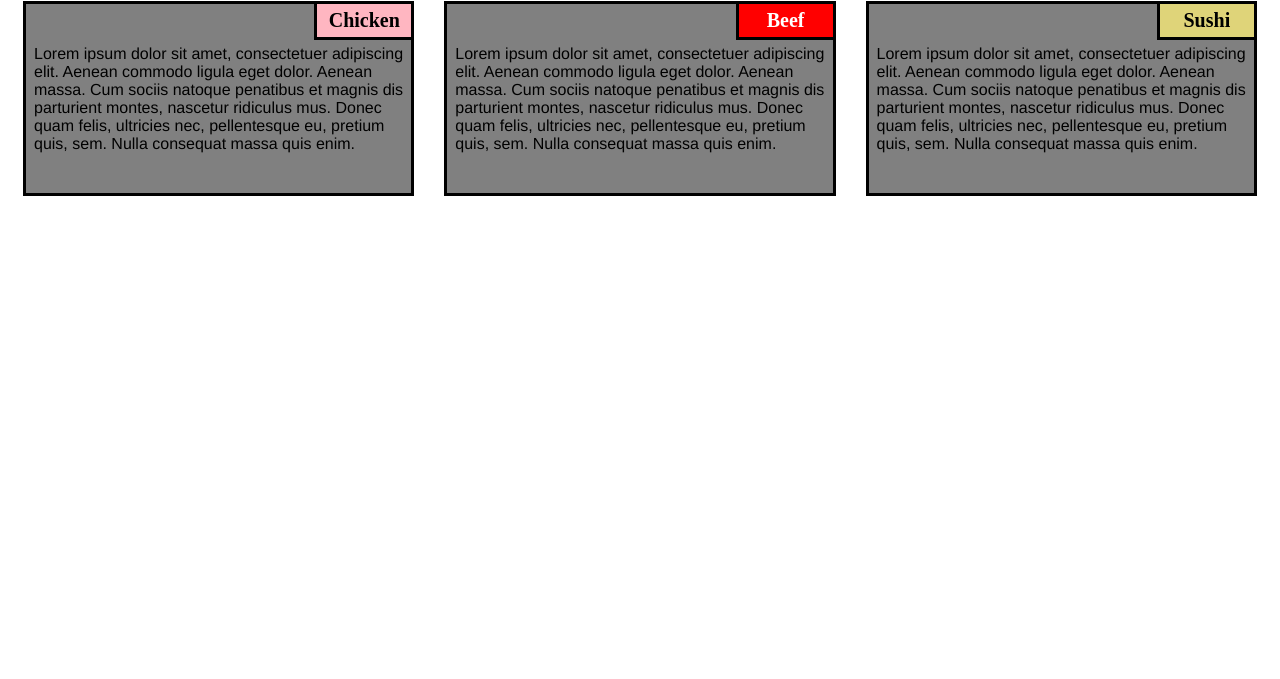
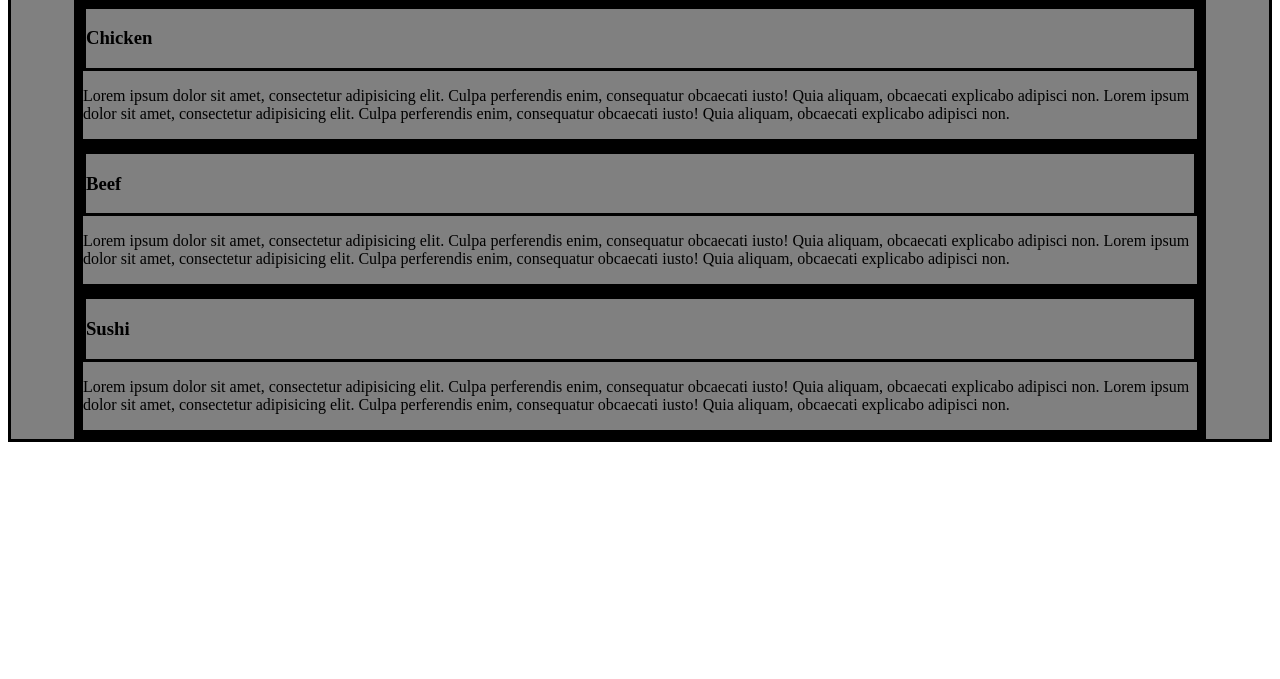
Before and after one commit to SVachhani20/SVachhani20.github.io, a plain HTML site: page mod2-sol/index.html in a window 1280 px wide. Shown: the part 121-800 px from the top of the page. Drawn offline with Linux system fonts and the light colour scheme; files that its build step writes are made by us from their sources.

Commit message:
Update index.html

```diff
--- a/mod2-sol/index.html
+++ b/mod2-sol/index.html
@@ -1,36 +1,49 @@
 <!DOCTYPE html>
 <html>
-
 <head>
   <meta charset="utf-8">
-    <title>module2-solution</title>
+  <meta name="viewport" content="width=device-width, initial-scale=1">
+  <title>My Responsive Layout</title>
+  <link href="https://fonts.googleapis.com/css?family=Lato" rel="stylesheet">
+  <link href='css/style.css' rel='stylesheet' type='text/css'>
 </head>
-<link rel="stylesheet" type="text/css" href="css/style.css">
+<body>
+  <div class="container">
+    <div class="row">
 
-<body>
-    <h1>Our Menu</h1>
-    <section class="column-lg-4 colmn-md-6 colmn-sm-12">
-        <div>
-            <p class="sub1">Chicken</p>
-            <p class="content">
-                Lorem ipsum dolor sit amet, consectetuer adipiscing elit. Aenean commodo ligula eget dolor. Aenean massa. Cum sociis natoque penatibus et magnis dis parturient montes, nascetur ridiculus mus. Donec quam felis, ultricies nec, pellentesque eu, pretium quis, sem. Nulla consequat massa quis enim.
+    <h1 class="menu-title">Our menu</h1>
+      <div class="col-lg-4">
+        <div class="item">
+          <div class="item-title" id="title-one">
+            <h3>Chicken</h3>
+          </div>
+          <p>
+            Lorem ipsum dolor sit amet, consectetur adipisicing elit. Culpa perferendis enim, consequatur obcaecati iusto! Quia aliquam, obcaecati explicabo adipisci non. Lorem ipsum dolor sit amet, consectetur adipisicing elit. Culpa perferendis enim, consequatur obcaecati iusto! Quia aliquam, obcaecati explicabo adipisci non.
           </p>
         </div>
-    </section>
-    <section class="column-lg-4 colmn-md-6 colmn-sm-12">
-        <div>
-            <p class="sub2">Beef</p>
-            <p class="content">
-                Lorem ipsum dolor sit amet, consectetuer adipiscing elit. Aenean commodo ligula eget dolor. Aenean massa. Cum sociis natoque penatibus et magnis dis parturient montes, nascetur ridiculus mus. Donec quam felis, ultricies nec, pellentesque eu, pretium quis, sem. Nulla consequat massa quis enim.
       </div>
-    </section>
-    <section class="column-lg-4 colmn-md-12 colmn-sm-12">
-        <div>
-            <p class="sub3">Sushi</p>
-            <p class="content">
-                Lorem ipsum dolor sit amet, consectetuer adipiscing elit. Aenean commodo ligula eget dolor. Aenean massa. Cum sociis natoque penatibus et magnis dis parturient montes, nascetur ridiculus mus. Donec quam felis, ultricies nec, pellentesque eu, pretium quis, sem. Nulla consequat massa quis enim.
+      <div class="col-lg-4">
+        <div class="item">
+         <div class="item-title" id="title-two">
+          <h3>Beef</h3>
+        </div>
+        <p>
+          Lorem ipsum dolor sit amet, consectetur adipisicing elit. Culpa perferendis enim, consequatur obcaecati iusto! Quia aliquam, obcaecati explicabo adipisci non. Lorem ipsum dolor sit amet, consectetur adipisicing elit. Culpa perferendis enim, consequatur obcaecati iusto! Quia aliquam, obcaecati explicabo adipisci non.
         </p>
       </div>
+    </div>
+    <div class="col-lg-4 col-lg-tablet">
+      <div class="item">
+       <div class="item-title" id="title-three">
+        <h3>Sushi</h3>
+      </div>
+      <p>
+        Lorem ipsum dolor sit amet, consectetur adipisicing elit. Culpa perferendis enim, consequatur obcaecati iusto! Quia aliquam, obcaecati explicabo adipisci non. Lorem ipsum dolor sit amet, consectetur adipisicing elit. Culpa perferendis enim, consequatur obcaecati iusto! Quia aliquam, obcaecati explicabo adipisci non.
+      </p>
+    </div>
+  </div>
+
+</div>
+</div>
 </body>
-
 </html>
```
Lines whose indentation alone changed are shown as unchanged.
